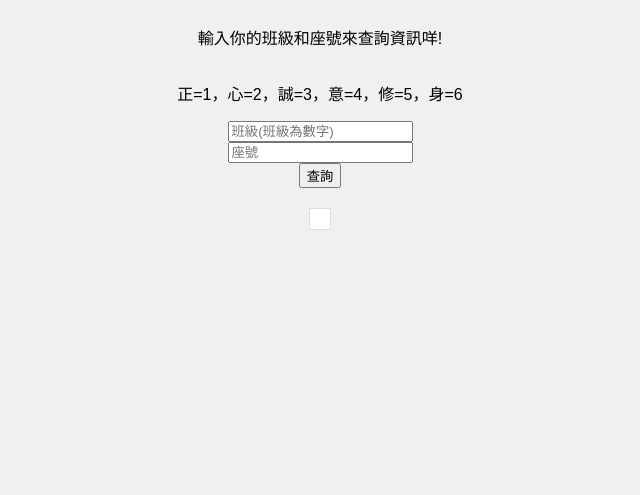
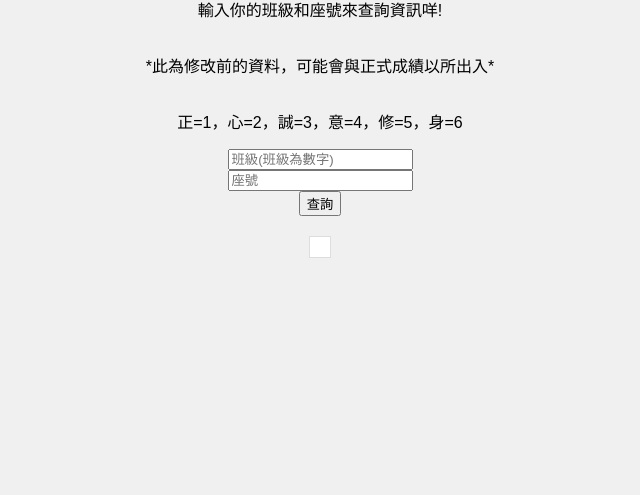
Before and after one commit to WarWolf42/rank, a plain HTML site: page index.html in a window 1280 px wide. Shown: the part 345-840 px from the top of the page, without its empty margins (320-960 px from the left). Drawn offline with Linux system fonts and the light colour scheme.

Commit message:
index_v3.html

```diff
--- a/index.html
+++ b/index.html
@@ -9,6 +9,7 @@
 <body>
     <h1>112學年度下學期 高一修改前的段考成績</h1>
     <p>輸入你的班級和座號來查詢資訊咩!</p>
+    <p>*此為修改前的資料，可能會與正式成績以所出入*</p>
     <p>正=1，心=2，誠=3，意=4，修=5，身=6</p>
     <input type="text" id="classInput" placeholder="班級(班級為數字)">
     <input type="text" id="numberInput" placeholder="座號">
```
